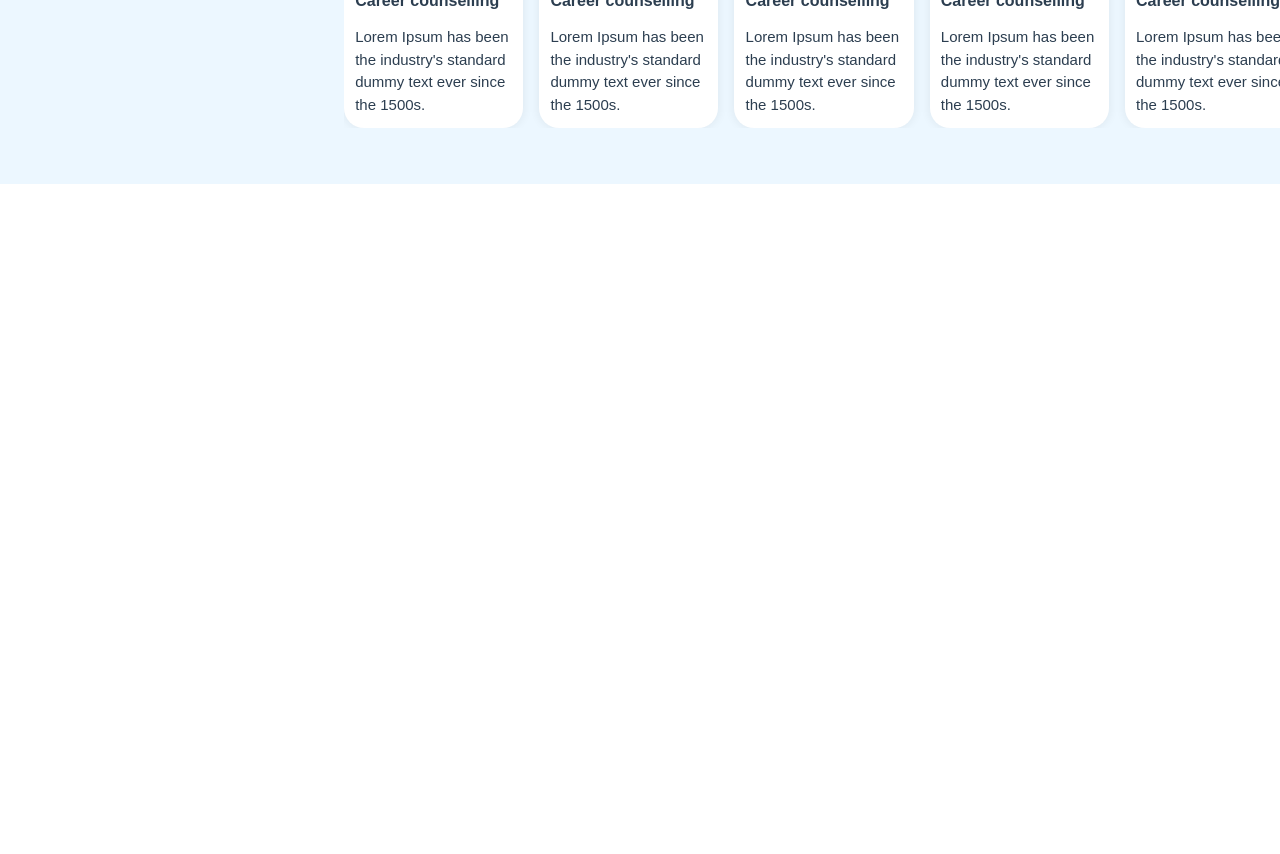
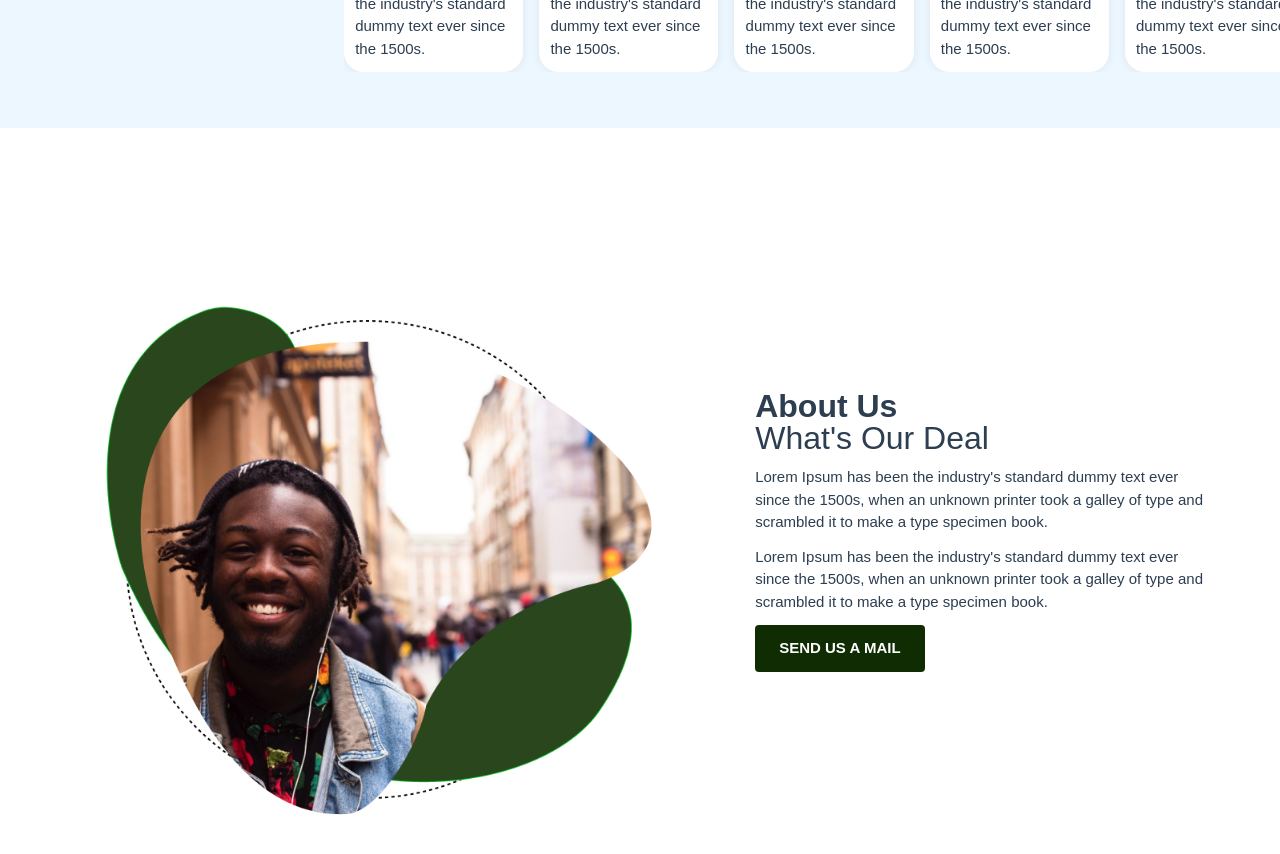
Before and after one commit to trokeibunor/duke-s-empire, a Vue app: page / in a window 1280 px wide. Shown: the part 1060-1914 px from the top of the page. Before the commit the page ends 1276 px from the top, so only its background shows below. Built offline with nearby package versions, Linux system fonts and the light colour scheme; a web font is replaced by a local one.

Commit message:
about section

```diff
--- a/src/assets/base.css
+++ b/src/assets/base.css
@@ -73,7 +73,7 @@ body {
   -moz-osx-font-smoothing: grayscale;
 }
 section {
-  margin: 2rem 0px;
+  /* margin: 2rem 0px; */
   width: 100%;
 }
 /* font-family: 'Playfair Display', serif; */
--- /dev/null
+++ b/src/components/aboutSection.vue
@@ -0,0 +1,66 @@
+<template>
+    <section>
+        <div class="ab_content">
+            <div class="img_holder">
+                <img src="../assets/images/about_img.png" alt="">
+            </div>
+            <div class="text_holder">
+                <div class="intro_header">
+                    <h3>About Us</h3>
+                    <h3>What's Our Deal</h3>
+                </div>
+                <div class="content">
+                    <p>
+                        Lorem Ipsum has been the industry's standard dummy text ever since the 1500s, when an unknown printer took a galley of type and scrambled it to make a type specimen book.
+                    </p>
+                    <p>
+                        Lorem Ipsum has been the industry's standard dummy text ever since the 1500s, when an unknown printer took a galley of type and scrambled it to make a type specimen book.
+                    </p>
+                    <button class="cta">SEND US A MAIL</button>
+                </div>
+            </div>
+        </div>
+    </section>
+</template>
+
+<script setup>
+
+</script>
+
+<style lang="scss" scoped>
+section{
+    width: 100%;
+    .ab_content {
+        width: 90%;
+        margin: 0rem auto;
+        display: flex;
+        align-items: center;
+        .img_holder {
+            width: 60%;
+        }
+        .text_holder {
+            width: 40%;
+            .intro_header {
+                display: flex;
+                flex-direction: column;
+
+                h3 {
+                    font-size: 32px;
+                    font-weight: 700;
+                    margin: 0;
+                    line-height: 100%;
+                }
+                h3:nth-child(2) {
+                    font-weight: 300;
+                }
+            }
+            .content {
+                display: flex;
+                flex-direction: column;
+                margin-top: 0.75rem;
+                gap: 0.75rem;
+            }
+        }
+    }
+}
+</style>
--- a/src/views/HomeView.vue
+++ b/src/views/HomeView.vue
@@ -1,6 +1,7 @@
 <script setup>
 import NavBar from '../components/NavBar.vue';
 import serviceSection from '../components/serviceSection.vue';
+import aboutSection from '../components/aboutSection.vue';
 </script>
 
 <template>
@@ -32,6 +33,7 @@ import serviceSection from '../components/serviceSection.vue';
    <!-- -->
   </main>
   <serviceSection/>
+  <aboutSection/>
 </template>
 
 <style>
```
Also changed, not shown: src/assets/images/about_img.png (added).
